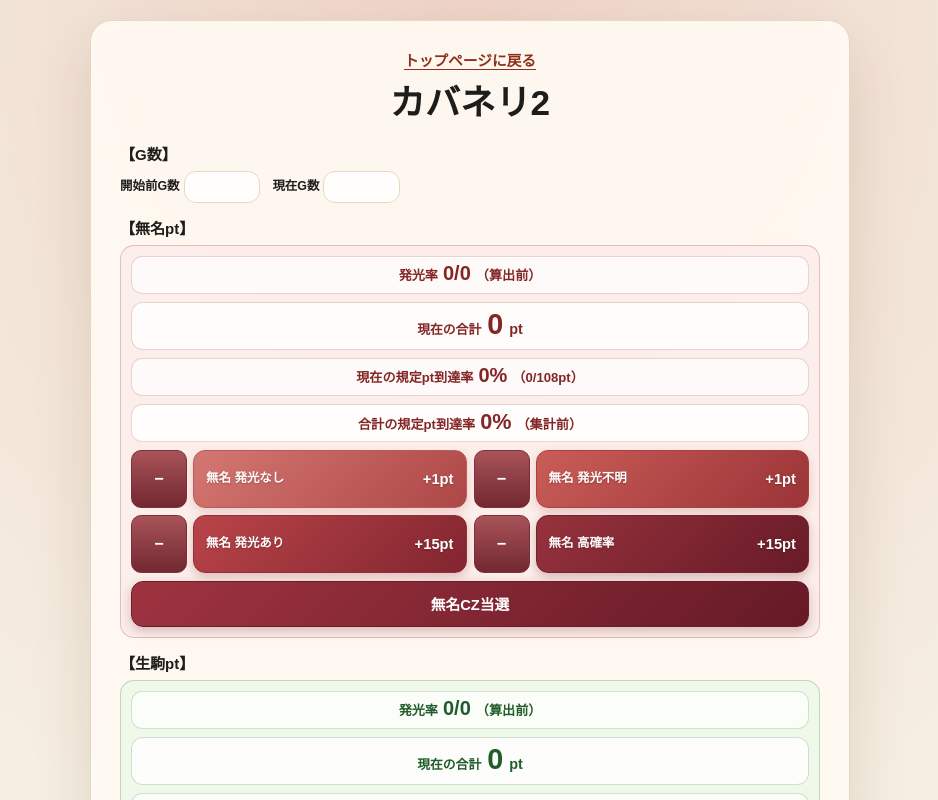
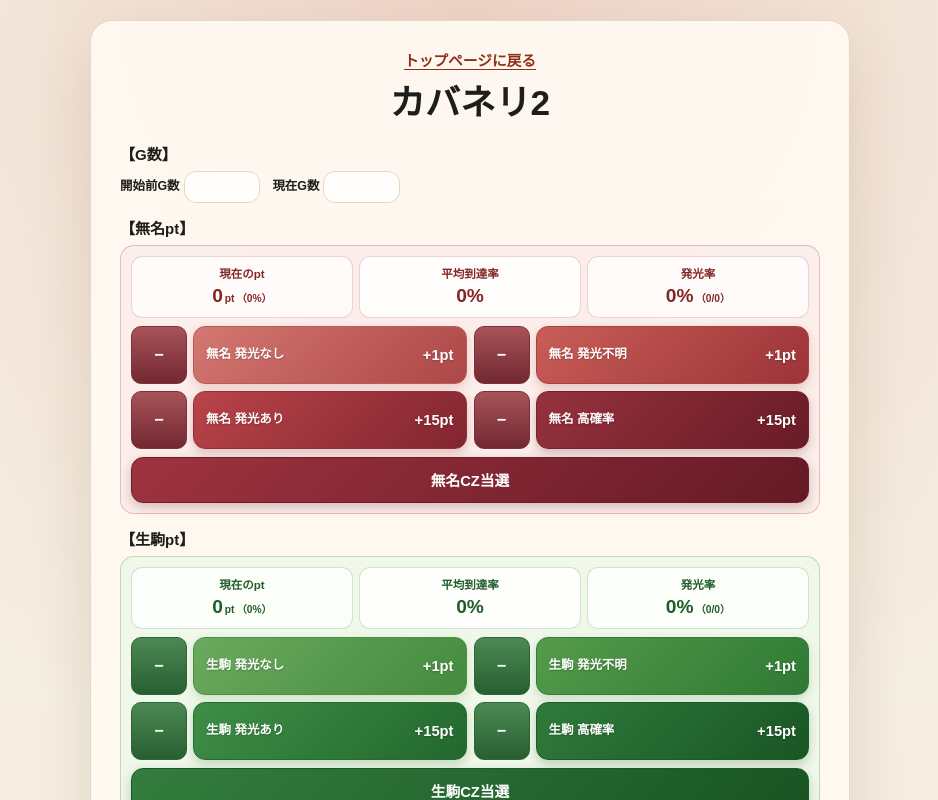
Before and after one commit to umedademu/suisoku, a Next.js app: page /kabaneri2 in a window 1280 px wide. Shown: the top 800 px of the page, without its empty margins (170-1108 px from the left). Built offline with nearby package versions, Linux system fonts and the light colour scheme.

Commit message:
カバネリ2のpt状態表示を3列に整理

```diff
--- a/app/globals.css
+++ b/app/globals.css
@@ -541,111 +541,64 @@ a {
   background: rgba(252, 235, 232, 0.78);
 }
 
-.character-light-rate {
+.character-point-summary {
+  display: grid;
+  grid-template-columns: repeat(3, minmax(0, 1fr));
+  gap: 6px;
+}
+
+.character-point-summary-item {
+  display: flex;
+  flex-direction: column;
+  align-items: center;
+  justify-content: center;
+  gap: 5px;
+  min-width: 0;
+  min-height: 62px;
+  border-radius: 11px;
+  background: rgba(255, 255, 255, 0.76);
+  padding: 7px 4px;
+  text-align: center;
+}
+
+.character-point-summary-item-average {
+  background: rgba(255, 255, 255, 0.9);
+}
+
+.character-point-panel-green .character-point-summary-item {
+  border: 1px solid rgba(42, 112, 51, 0.2);
+  color: #205d2a;
+}
+
+.character-point-panel-red .character-point-summary-item {
+  border: 1px solid rgba(151, 50, 50, 0.2);
+  color: #842626;
+}
+
+.character-point-summary-label {
+  font-size: 0.72rem;
+  font-weight: 700;
+  line-height: 1.1;
+  white-space: nowrap;
+}
+
+.character-point-summary-value-row {
   display: flex;
   align-items: baseline;
   justify-content: center;
-  gap: 5px;
-  min-height: 38px;
-  border-radius: 11px;
-  background: rgba(255, 255, 255, 0.72);
-  padding: 6px 10px;
-}
-
-.character-point-panel-green .character-light-rate {
-  border: 1px solid rgba(42, 112, 51, 0.2);
-  color: #205d2a;
-}
-
-.character-point-panel-red .character-light-rate {
-  border: 1px solid rgba(151, 50, 50, 0.2);
-  color: #842626;
-}
-
-.character-light-rate-label,
-.character-light-rate-percentage {
-  font-size: 0.82rem;
-  font-weight: 700;
-}
-
-.character-light-rate-value {
-  font-size: 1.25rem;
+  gap: 2px;
+  min-width: 0;
+  white-space: nowrap;
+}
+
+.character-point-summary-value {
+  font-size: 1.2rem;
   line-height: 1;
 }
 
-.character-point-progress {
-  display: flex;
-  align-items: baseline;
-  justify-content: center;
-  gap: 5px;
-  min-height: 38px;
-  border-radius: 11px;
-  background: rgba(255, 255, 255, 0.72);
-  padding: 6px 10px;
-}
-
-.character-point-panel-green .character-point-progress {
-  border: 1px solid rgba(42, 112, 51, 0.2);
-  color: #205d2a;
-}
-
-.character-point-panel-red .character-point-progress {
-  border: 1px solid rgba(151, 50, 50, 0.2);
-  color: #842626;
-}
-
-.character-point-progress-label,
-.character-point-progress-detail {
-  font-size: 0.82rem;
-  font-weight: 700;
-}
-
-.character-point-progress-value {
-  font-size: 1.25rem;
-  line-height: 1;
-}
-
-.character-point-progress-total {
-  background: rgba(255, 255, 255, 0.9);
-}
-
-.character-point-progress-total .character-point-progress-value {
-  font-size: 1.35rem;
-}
-
-.character-point-total {
-  display: flex;
-  align-items: baseline;
-  justify-content: center;
-  gap: 6px;
-  min-height: 48px;
-  border-radius: 12px;
-  background: rgba(255, 255, 255, 0.84);
-  padding: 7px 12px;
-}
-
-.character-point-panel-green .character-point-total {
-  border: 1px solid rgba(42, 112, 51, 0.22);
-  color: #205d2a;
-}
-
-.character-point-panel-red .character-point-total {
-  border: 1px solid rgba(151, 50, 50, 0.22);
-  color: #842626;
-}
-
-.character-point-total-label {
-  font-size: 0.8rem;
-  font-weight: 700;
-}
-
-.character-point-total-value {
-  font-size: 1.8rem;
-  line-height: 1;
-}
-
-.character-point-total-unit {
-  font-size: 0.9rem;
+.character-point-summary-unit,
+.character-point-summary-detail {
+  font-size: 0.64rem;
   font-weight: 700;
 }
 
@@ -2182,6 +2135,29 @@ a {
     min-width: 26px;
   }
 
+  .character-point-summary {
+    gap: 3px;
+  }
+
+  .character-point-summary-item {
+    gap: 4px;
+    min-height: 58px;
+    padding: 6px 2px;
+  }
+
+  .character-point-summary-label {
+    font-size: 0.62rem;
+  }
+
+  .character-point-summary-value {
+    font-size: 1.02rem;
+  }
+
+  .character-point-summary-unit,
+  .character-point-summary-detail {
+    font-size: 0.56rem;
+  }
+
   .choice-group {
     gap: 6px;
   }
--- a/app/kabaneri2/page.tsx
+++ b/app/kabaneri2/page.tsx
@@ -1329,79 +1329,57 @@ export default function Kabaneri2Page() {
                 >
                   {(() => {
                     const lightRate = getCharacterLightRate(group);
+                    const lightRatePercentageText =
+                      lightRate.denominator > 0 ? lightRate.percentageText : "0%";
+                    const pointProgress = getCharacterPointProgress(group);
+                    const totalPointProgress = getCharacterTotalPointProgress(group);
 
                     return (
+                      <div className="character-point-summary">
                         <div
-                        aria-label={`${group.character}の発光率 ${lightRate.numerator}/${lightRate.denominator} ${lightRate.percentageText}`}
+                          aria-label={`${group.character}の現在のpt ${pointProgress.points}pt 到達率${pointProgress.percentageText}`}
                           aria-live="polite"
-                        className="character-light-rate"
+                          className="character-point-summary-item"
                           role="status"
                         >
-                        <span className="character-light-rate-label">発光率</span>
-                        <strong className="character-light-rate-value">
-                          {lightRate.numerator}/{lightRate.denominator}
+                          <span className="character-point-summary-label">現在のpt</span>
+                          <span className="character-point-summary-value-row">
+                            <strong className="character-point-summary-value">
+                              {pointProgress.points}
                             </strong>
-                        <span className="character-light-rate-percentage">
-                          （{lightRate.percentageText}）
+                            <span className="character-point-summary-unit">pt</span>
+                            <span className="character-point-summary-detail">
+                              （{pointProgress.percentageText}）
                             </span>
-                      </div>
-                    );
-                  })()}
+                          </span>
+                        </div>
                         <div
-                    aria-label={`現在の${group.character}pt ${getCharacterPoints(group.pointKey)}pt`}
+                          aria-label={`${group.character}の平均到達率 ${totalPointProgress.percentageText} 履歴${totalPointProgress.historyCount}件`}
                           aria-live="polite"
-                    className="character-point-total"
+                          className="character-point-summary-item character-point-summary-item-average"
                           role="status"
                         >
-                    <span className="character-point-total-label">現在の合計</span>
-                    <strong className="character-point-total-value">
-                      {getCharacterPoints(group.pointKey)}
+                          <span className="character-point-summary-label">平均到達率</span>
+                          <strong className="character-point-summary-value">
+                            {totalPointProgress.percentageText}
                           </strong>
-                    <span className="character-point-total-unit">pt</span>
-                  </div>
-                  {(() => {
-                    const pointProgress = getCharacterPointProgress(group);
-
-                    return (
+                        </div>
                         <div
-                        aria-label={`${group.character}の現在の規定pt到達率 ${pointProgress.percentageText} 現在${pointProgress.points}pt 規定${group.standardPoints}pt`}
+                          aria-label={`${group.character}の発光率 ${lightRatePercentageText} ${lightRate.numerator}/${lightRate.denominator}`}
                           aria-live="polite"
-                        className="character-point-progress"
+                          className="character-point-summary-item"
                           role="status"
                         >
-                        <span className="character-point-progress-label">
-                          現在の規定pt到達率
+                          <span className="character-point-summary-label">発光率</span>
+                          <span className="character-point-summary-value-row">
+                            <strong className="character-point-summary-value">
+                              {lightRatePercentageText}
+                            </strong>
+                            <span className="character-point-summary-detail">
+                              （{lightRate.numerator}/{lightRate.denominator}）
                             </span>
-                        <strong className="character-point-progress-value">
-                          {pointProgress.percentageText}
-                        </strong>
-                        <span className="character-point-progress-detail">
-                          （{pointProgress.points}/{group.standardPoints}pt）
                           </span>
                         </div>
-                    );
-                  })()}
-                  {(() => {
-                    const totalPointProgress = getCharacterTotalPointProgress(group);
-
-                    return (
-                      <div
-                        aria-label={`${group.character}の合計の規定pt到達率 ${totalPointProgress.percentageText} 履歴${totalPointProgress.historyCount}件の平均`}
-                        aria-live="polite"
-                        className="character-point-progress character-point-progress-total"
-                        role="status"
-                      >
-                        <span className="character-point-progress-label">
-                          合計の規定pt到達率
-                        </span>
-                        <strong className="character-point-progress-value">
-                          {totalPointProgress.percentageText}
-                        </strong>
-                        <span className="character-point-progress-detail">
-                          {totalPointProgress.historyCount > 0
-                            ? `（履歴${totalPointProgress.historyCount}件の平均）`
-                            : "（集計前）"}
-                        </span>
                       </div>
                     );
                   })()}
--- a/lib/app-info.ts
+++ b/lib/app-info.ts
@@ -1,3 +1,3 @@
-export const APP_VERSION = "0.95";
+export const APP_VERSION = "0.96";
 
 export const APP_TITLE = `推測ツールv${APP_VERSION}`;
```
Also changed, not shown: 1 other file (tests, documents, lock files or other folders). Lines whose indentation alone changed are shown as unchanged.
